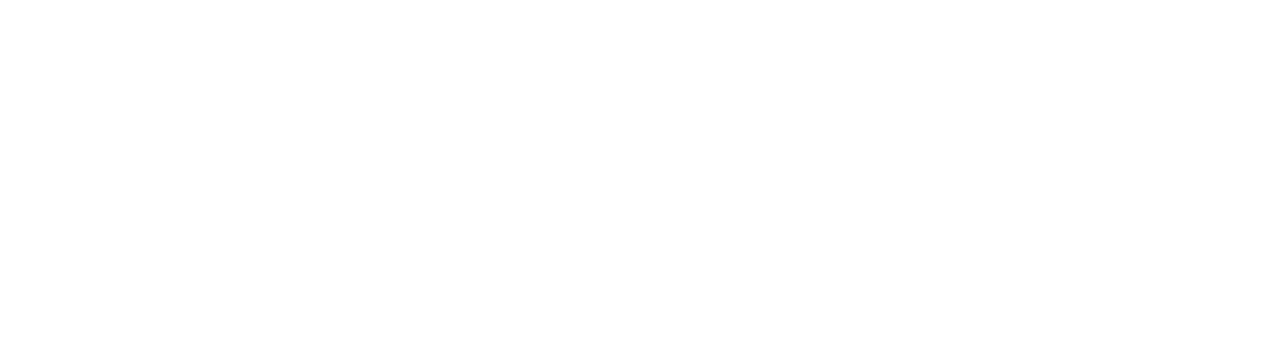
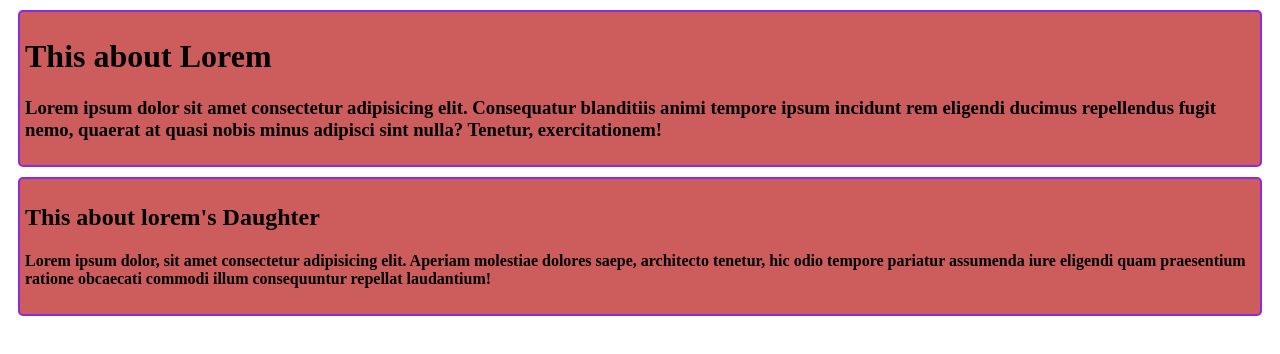
Before and after one commit to SayedLabib/My-Practices-repo, a plain HTML site: page index.html in a window 1280 px wide. Drawn offline with Linux system fonts and the light colour scheme.

Commit message:
Updated the styles

```diff
--- /dev/null
+++ b/CSS/style.css
@@ -0,0 +1,7 @@
+div{
+    margin: 10px;
+    padding: 5px;
+    border-radius: 5px;
+    background-color: indianred;
+    border: 2px solid blueviolet;
+}
--- a/index.html
+++ b/index.html
@@ -3,9 +3,20 @@
 <head>
     <meta charset="UTF-8">
     <meta name="viewport" content="width=device-width, initial-scale=1.0">
-    <title>Document</title>
+    <title>Practices Section</title>
+    <link rel="stylesheet" href="/CSS/style.css">
 </head>
 <body>
 
+    <div>
+            <h1> This about Lorem</h1>
+            <h3>Lorem ipsum dolor sit amet consectetur adipisicing elit. Consequatur blanditiis animi tempore ipsum incidunt rem eligendi ducimus repellendus fugit nemo, quaerat at quasi nobis minus adipisci sint nulla? Tenetur, exercitationem!</h3>
+    </div>
+
+    <div>
+        <h2> This about lorem's Daughter</h2>
+        <h4>Lorem ipsum dolor, sit amet consectetur adipisicing elit. Aperiam molestiae dolores saepe, architecto tenetur, hic odio tempore pariatur assumenda iure eligendi quam praesentium ratione obcaecati commodi illum consequuntur repellat laudantium!</h4>
+    </div>
+
 </body>
 </html>
```
